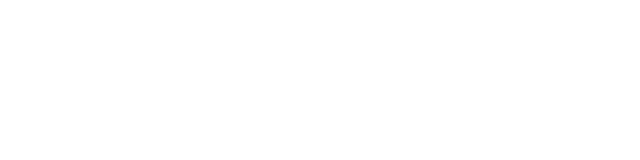
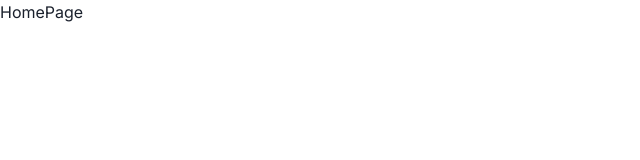
Before and after one commit to Make-senior-cry/beauty-link-front, a Next.js app: page / in a window 1280 px wide. Shown: the top 160 px of the page, without its empty margins (0-640 px from the left). Built offline with nearby package versions, Linux system fonts and the light colour scheme.

Commit message:
test: add first test

```diff
--- a/src/app/page.tsx
+++ b/src/app/page.tsx
@@ -1,7 +1,7 @@
 export default function Home() {
   return (
     <main>
-
+      HomePage
     </main>
   );
 }
```
Also changed, not shown: 1 other file (tests, documents, lock files or other folders).
